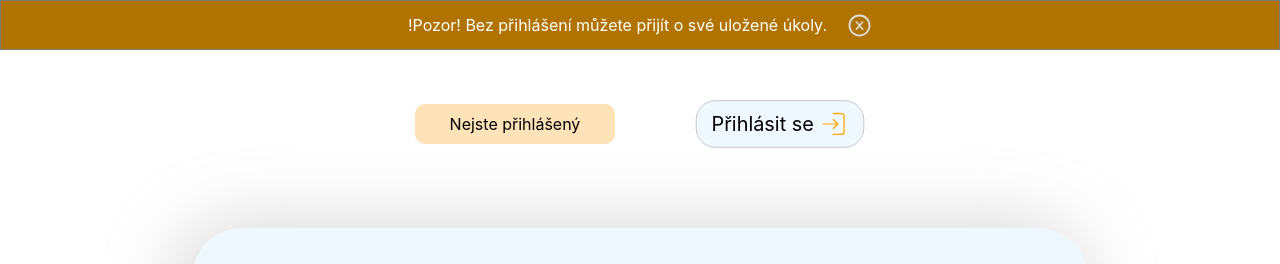
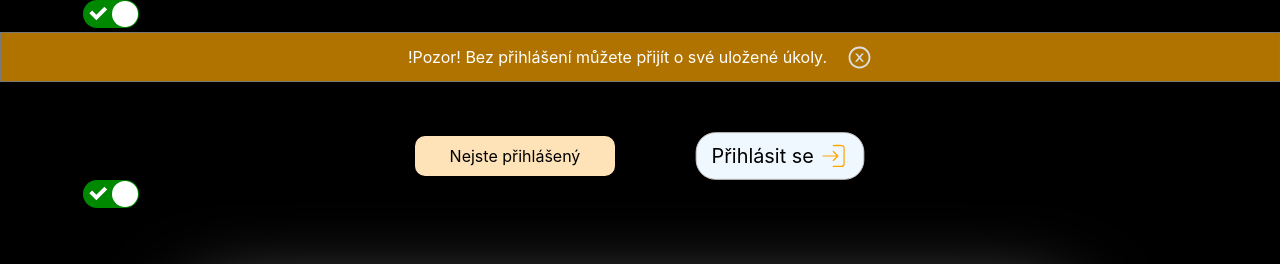
Before and after one commit to MilanMizera/add-your-tasks-react, a React (Create React App) app: page / in a window 1280 px wide. Shown: the top 264 px of the page. Built offline with nearby package versions, Linux system fonts and the light colour scheme; no server answers.

Commit message:
Implementace dark mode pouze záloha funkčních dat ještě chybí styly

```diff
--- a/package.json
+++ b/package.json
@@ -12,6 +12,7 @@
     "react-icons": "^4.10.1",
     "react-router-dom": "^6.14.2",
     "react-scripts": "5.0.1",
+    "react-switch": "^7.0.0",
     "react-toastify": "^9.1.3",
     "typewriter-effect": "^2.20.1",
     "web-vitals": "^2.1.4"
--- /dev/null
+++ b/src/App.css
@@ -0,0 +1,12 @@
+#light {
+
+background-color: white;
+
+}
+
+
+#dark {
+
+    background-color: black;
+
+}
--- a/src/App.js
+++ b/src/App.js
@@ -1,13 +1,36 @@
+import "./App.css"
 import Form from "./pages/TasksPage/Form";
 import { BrowserRouter, Routes, Route } from "react-router-dom";
 import Register from "./pages/auth/registerPage/Register";
 import ErrorPage from "./pages/errorPage/ErrorPage";
 import Login from "./pages/auth/loginPage/Login";
+import { createContext, useState } from "react";
+import ReactSwitch from "react-switch";
 
 
 
+export const ThemeContext = createContext(null)
+
 const App = () => {
-  return <BrowserRouter>
+
+
+  const [theme, setTheme] = useState("dark")
+
+  const toggleTheme = () => {
+
+    setTheme((curr) => (curr === "light" ? "dark" : "light"))
+
+  }
+
+  return (
+
+    <ThemeContext.Provider value={{ theme, toggleTheme }}>
+      <div className="app" id={theme}>
+        <div className="switch">
+          <label> {theme === "light" ? "Light Mode" : "Dark Mode"}</label>
+          <ReactSwitch onChange={toggleTheme} checked={theme === "dark"} />
+        </div>
+        <BrowserRouter>
           <Routes>
             <Route path="/" element={<Form />} />
             <Route path="/prihlaseni" element={<Login />} />
@@ -15,7 +38,9 @@
             <Route path="*" element={<ErrorPage />} />
           </Routes>
         </BrowserRouter>
-
+      </div>
+    </ThemeContext.Provider>
+  )
 }
 
 export default App;
--- a/src/index.js
+++ b/src/index.js
@@ -2,6 +2,8 @@
 import ReactDOM from 'react-dom/client';
 import './index.css';
 import App from './App';
+
+
 
 
 const root = ReactDOM.createRoot(document.getElementById('root'));
--- a/src/pages/TasksPage/Form.js
+++ b/src/pages/TasksPage/Form.js
@@ -1,7 +1,8 @@
-import { useState, useEffect } from "react"
+import { useState, useEffect, useContext } from "react"
 import { Link } from "react-router-dom";
 import "./form.css"
 import AuthDetails from "../auth/AuthDetails";
+
 //ikonky
 import { AiOutlineEdit } from "react-icons/ai";
 import { GoTrash } from "react-icons/go";
@@ -15,6 +16,11 @@
 import { ToastContainer, toast } from 'react-toastify';
 import 'react-toastify/dist/ReactToastify.css'
 import { succesTaskNotify, errorTaskNotify } from "../../data/Notifications";
+
+import ReactSwitch from "react-switch";
+import { ThemeContext } from "../../App";
+
+
 
 
 
@@ -61,6 +67,10 @@
     const [deleteAllTasks, setDeleteAllTasks] = useState(false)
     const [editId, setEditId] = useState(0)
     const [warningVisibility, setWarningVisibility] = useState(true)
+
+
+    const themeMode = useContext(ThemeContext)
+    console.log(themeMode)
 
     useEffect(() => {
 
@@ -203,18 +213,22 @@
             <li></li> <li></li> <li></li> <li></li> <li></li>
         </ul>
 
+
         {warningVisibility && <div className="warning-wrapper">
             <p className="warning-text">!Pozor! Bez přihlášení můžete přijít o své uložené úkoly.</p>
             <AiOutlineCloseCircle onClick={dontShowWarningVisibility} className="warning-close-icon"></AiOutlineCloseCircle>
         </div>}
 
         <div className="login-section">
-
             <AuthDetails></AuthDetails>
             <Link to="/prihlaseni" className="login-text">Přihlásit se
                 <CiLogin className="login-icon"></CiLogin>
             </Link>
+        </div>
 
+        <div className="switch">
+            <label> {themeMode.theme === "light" ? "Light Mode" : "Dark Mode"}</label>
+            <ReactSwitch onChange={themeMode.toggleTheme} checked={themeMode.theme === "dark"} />
         </div>
 
         <div className="form-wrapper">
```
Also changed, not shown: 1 other file (tests, documents, lock files or other folders). Lines whose indentation alone changed are shown as unchanged.
